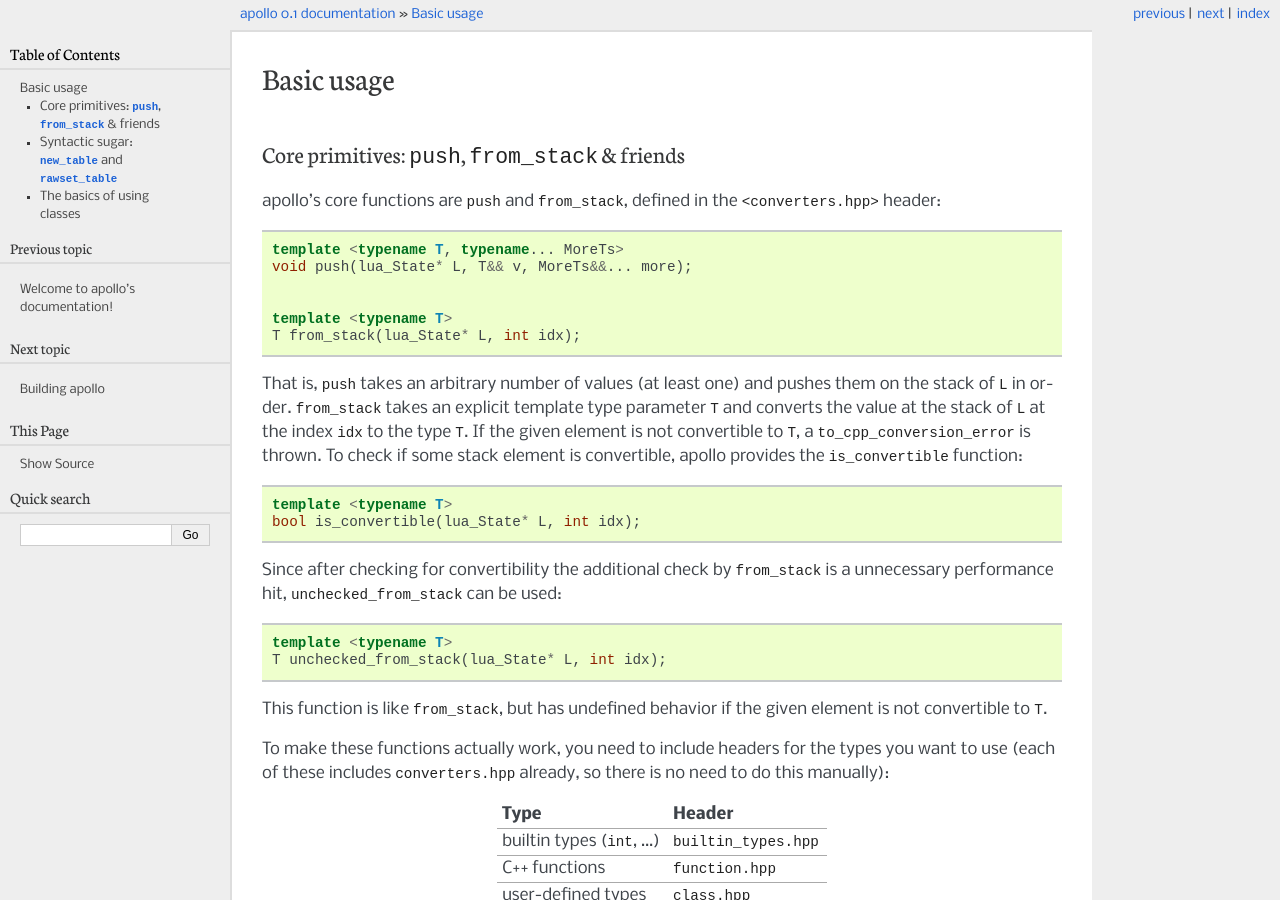
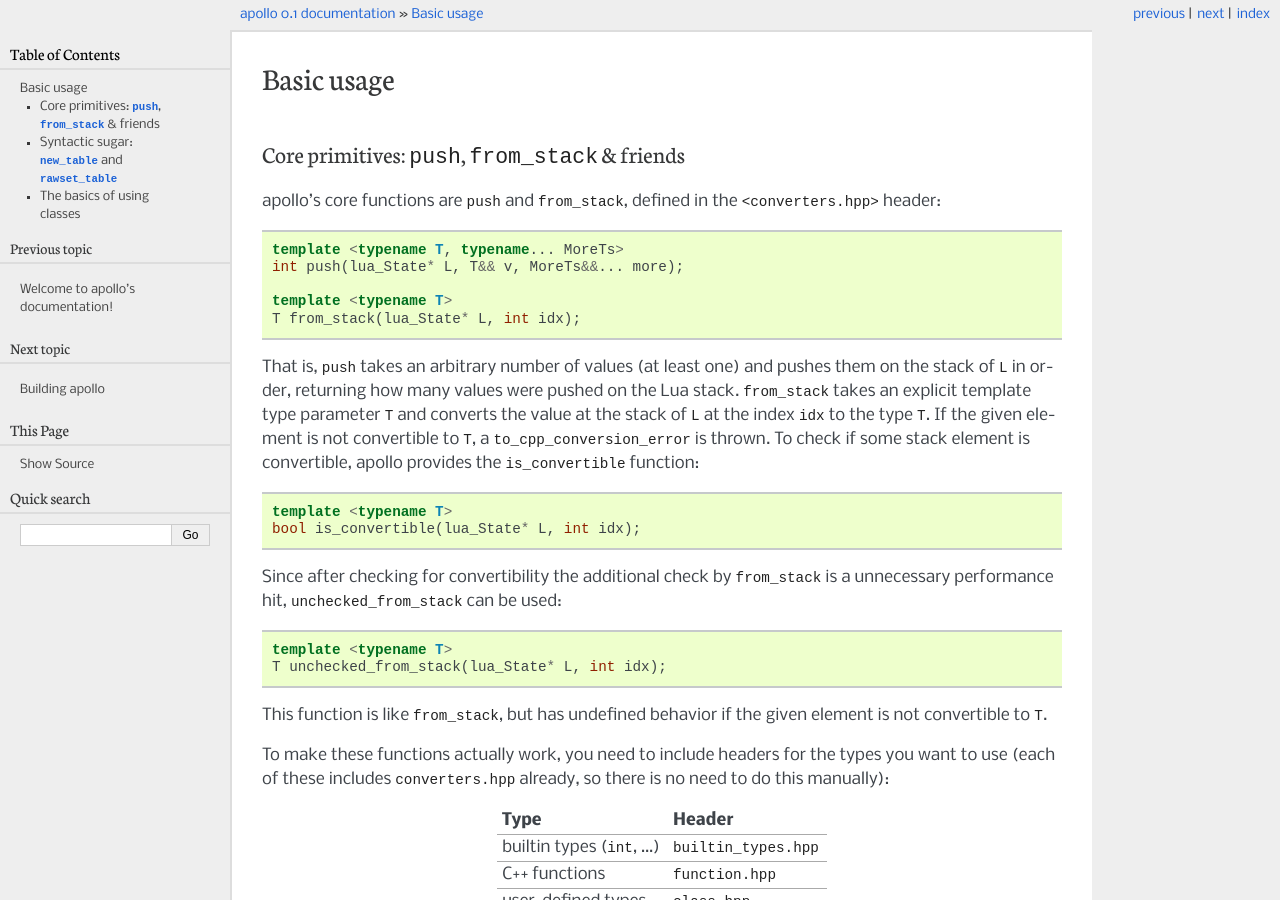
Before and after one commit to Oberon00/apollo, a Sphinx documentation site: the page built from doc/basic-usage.rst, in a window 1280 px wide and 900 px high. Built offline with Sphinx 7.4.7, drawn with Linux system fonts in a browser that asks for light colours.

Commit message:
Update documentation for push returning int.

```diff
--- a/doc/basic-usage.rst
+++ b/doc/basic-usage.rst
@@ -10,16 +10,16 @@ apollo's core functions are ``push`` and ``from_stack``, defined in the
 ``<converters.hpp>`` header::
 
    template <typename T, typename... MoreTs>
-   void push(lua_State* L, T&& v, MoreTs&&... more);
-
+   int push(lua_State* L, T&& v, MoreTs&&... more);
 
    template <typename T>
    T from_stack(lua_State* L, int idx);
 
 That is, ``push`` takes an arbitrary number of values (at least one) and pushes
-them on the stack of ``L`` in order. ``from_stack`` takes an explicit template
-type parameter ``T`` and converts the value at the stack of ``L`` at the index
-``idx`` to the type ``T``. If the given element is not convertible to ``T``, a
+them on the stack of ``L`` in order, returning how many values were pushed on
+the Lua stack. ``from_stack`` takes an explicit template type parameter ``T``
+and converts the value at the stack of ``L`` at the index ``idx`` to the type
+``T``. If the given element is not convertible to ``T``, a
 ``to_cpp_conversion_error`` is thrown. To check if some stack element is
 convertible, apollo provides the ``is_convertible`` function::
 
--- a/doc/converter-advanced.rst
+++ b/doc/converter-advanced.rst
@@ -32,8 +32,9 @@ how to push a ``T`` onto the Lua stack.
 
 It needs to implement only one member function: ``push`` must be callable with
 arguments ``lua_State*`` and ``T`` and push the passed ``T`` onto the passed
-``lua_State*``'s stack, thus increasing the number of stack elements by exactly
-one. The ``push`` function may be non-static.
+``lua_State*``'s stack, returning as an ``int`` how many values were pushed
+(this will usually be 1, but can also be 0 or more than 1). The ``push``
+function may be non-static.
 
 
 PullConverter
--- a/doc/converter-basics.rst
+++ b/doc/converter-basics.rst
@@ -40,10 +40,12 @@ Header::
 ::
 
    template <typename T, typename... MoreTs>
-   void push(lua_State* L, T&& v, MoreTs&&... more);
+   int push(lua_State* L, T&& v, MoreTs&&... more);
 
 Pushes ``v`` (and optionally ``more``) on the stack of ``L`` using ``T``'s
-default PushConverter.
+default PushConverter. Returns how many values were pushed (this is not
+necessarily the number of arguments, since some C++ values could be pushed as no
+or multiple Lua values).
 
 If multiple arguments are pushed, they are pushed in direct order (as required
 for using this function with ``lua_call``), i.e. the first argument is pushed
```
